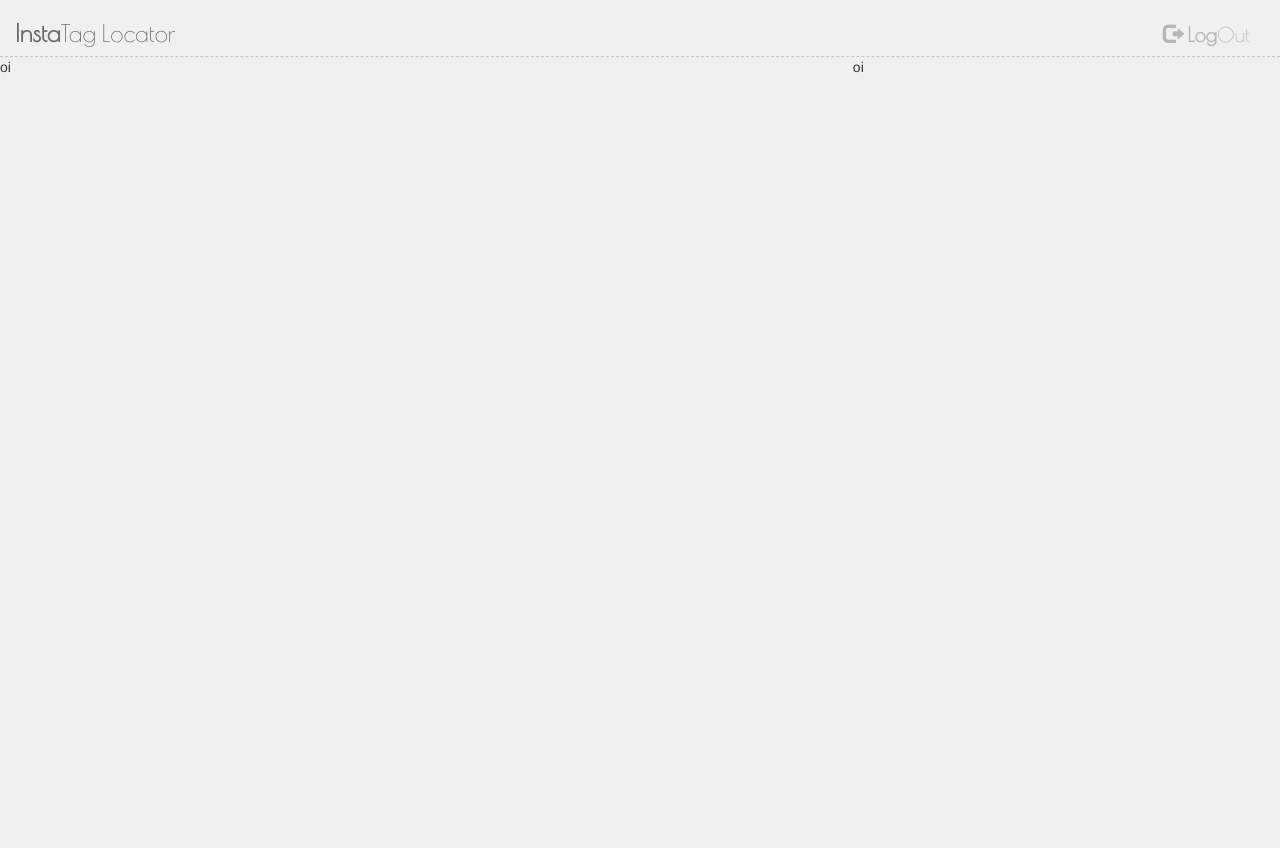
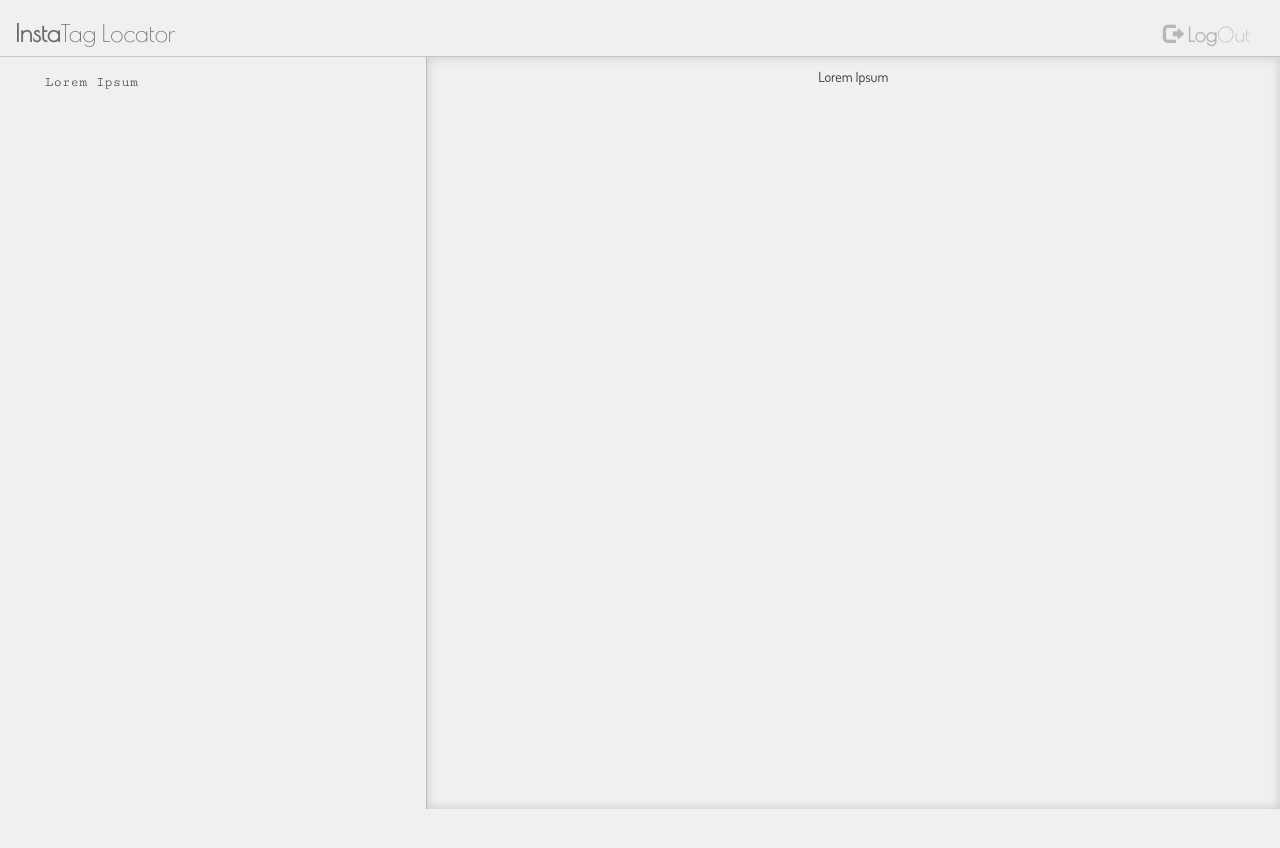
Before and after one commit to khaosdoctor/tag-o-matic, a website: page src/views/tag.html in a window 1280 px wide. Before the commit the page ends 800 px from the top, so only its background shows below. Drawn offline with nearby package versions, Linux system fonts and the light colour scheme; files that its build step writes are made by us from their sources.

Commit message:
Main block

```diff
--- a/src/sass/partials/_tags.scss
+++ b/src/sass/partials/_tags.scss
@@ -1,9 +1,11 @@
 html {
   @include reset;
+  overflow: hidden;
 }
 
 body {
   background-color: $bg-color;
+  height: 100vh;
 }
 
 header {
@@ -43,15 +45,27 @@ header {
       }
     }
   }
-  border-bottom: 1px dashed rgba(100,100,100,0.3);
+  border-bottom: 1px solid $border-color;
 }
 
 main {
+  @include font-common;
+  height: 100%;
+  .wrapper {
+    height: 100%;
+  }
   .tag-list {
+    @include font-mono;
     @include align(left);
+    border-right: 1px solid darken($border-color,10%);
+    height: 94%;
+    padding: 15px 10px 10px 45px;
   }
 
   .img-list {
     @include align(center);
+    height: 94%;
+    box-shadow:inset 0 0 10px 1px lighten($border-color, 10%);
+    padding: 10px;
   }
 }
--- a/src/sass/partials/_variables.scss
+++ b/src/sass/partials/_variables.scss
@@ -1,2 +1,3 @@
 $bg-color: #f0f0f0;
 $text-color: #6a6a6a;
+$border-color: rgba(100,100,100,0.3);
--- a/src/views/tag.html
+++ b/src/views/tag.html
@@ -32,12 +32,12 @@
   </header>
 
   <main class="row" ng-controller="tagMainController">
-    <div class="row wrapper">
-      <div class="col-sm-4 tag-list animated fadeInLeft delay-300">
-        oi
+    <div class="wrapper">
+      <div class="col-sm-4 tag-list">
+        Lorem Ipsum
       </div>
-      <div class="col-sm-8 img-list animated fadeInRight delay-400">
-        oi
+      <div class="col-sm-8 img-list">
+        Lorem Ipsum
       </div>
     </div>
   </main>
```
